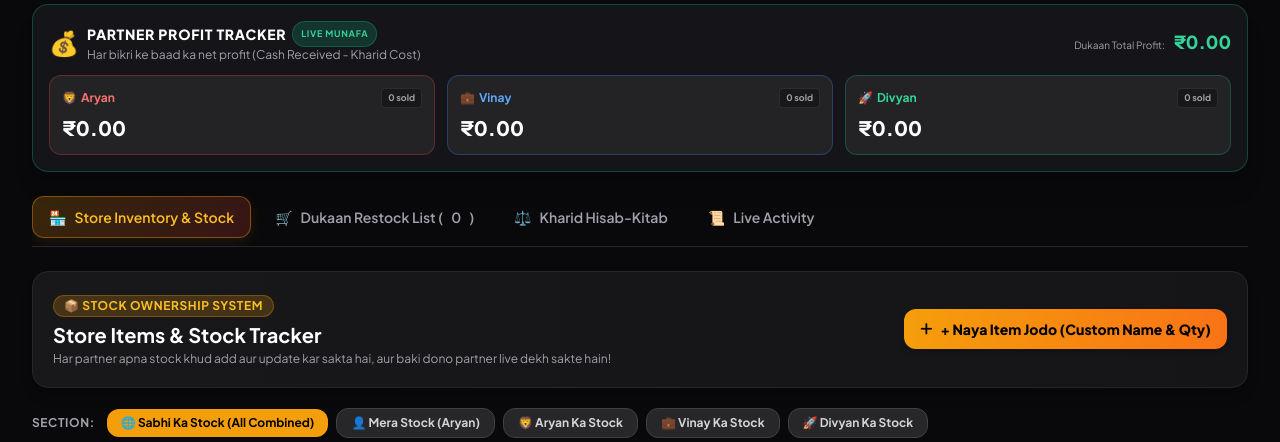
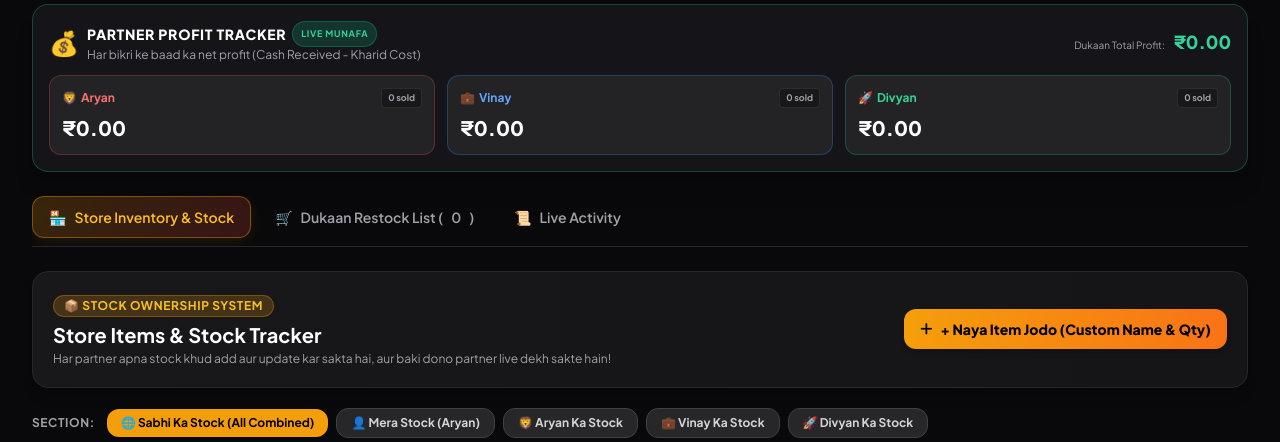
Before and after one commit to aryankumarsingh26/website, a Flask app: page / in a window 1280 px wide. Shown: the part 209-651 px from the top of the page. Run offline with Flask 3, Linux system fonts and the light colour scheme; data comes from the database, SQL or seed files in the repository; data that the repository does not hold is empty; some libraries are stand-ins or nearby versions.

Commit message:
Remove Kharid Hisab-Kitab tab and expense modal as requested

```diff
--- a/public/static/js/app.js
+++ b/public/static/js/app.js
@@ -121,7 +121,6 @@ async function refreshAllData() {
     loadStats(),
     loadItems(),
     loadShopping(),
-    loadExpenses(),
     loadActivity()
   ]);
 }
--- a/static/js/app.js
+++ b/static/js/app.js
@@ -121,7 +121,6 @@ async function refreshAllData() {
     loadStats(),
     loadItems(),
     loadShopping(),
-    loadExpenses(),
     loadActivity()
   ]);
 }
--- a/templates/index.html
+++ b/templates/index.html
@@ -218,9 +218,6 @@
       <button class="tab-btn flex items-center gap-2 px-4 py-2.5 rounded-xl font-semibold text-sm text-zinc-400 hover:text-white hover:bg-zinc-800/60 transition whitespace-nowrap" data-tab="tab-shopping">
         <span>🛒</span> Dukaan Restock List (<span id="shoppingCount">0</span>)
       </button>
-      <button class="tab-btn flex items-center gap-2 px-4 py-2.5 rounded-xl font-semibold text-sm text-zinc-400 hover:text-white hover:bg-zinc-800/60 transition whitespace-nowrap" data-tab="tab-hisab">
-        <span>⚖️</span> Kharid Hisab-Kitab
-      </button>
       <button class="tab-btn flex items-center gap-2 px-4 py-2.5 rounded-xl font-semibold text-sm text-zinc-400 hover:text-white hover:bg-zinc-800/60 transition whitespace-nowrap" data-tab="tab-activity">
         <span>📜</span> Live Activity
       </button>
@@ -328,68 +325,7 @@
     </section>
 
     <!-- =======================================================================
-         TAB 4: HISAB-KITAB (PURCHASES & SPLITS)
-    ======================================================================== -->
-    <section id="tab-hisab" class="tab-content hidden space-y-4 sm:space-y-6">
-
-      <div class="grid grid-cols-1 sm:grid-cols-3 gap-3">
-        <div class="bg-zinc-900 border border-zinc-800 rounded-2xl p-4">
-          <p class="text-[11px] font-semibold text-zinc-400 uppercase tracking-wider">Total Dukaan Kharid (Wholesale)</p>
-          <div class="flex items-baseline gap-1 mt-1 text-xl sm:text-2xl font-black text-white">
-            <span>₹</span><span id="hisabTotalSpent">0.00</span>
-          </div>
-        </div>
-
-        <div class="bg-zinc-900 border border-zinc-800 rounded-2xl p-4">
-          <p class="text-[11px] font-semibold text-zinc-400 uppercase tracking-wider">Per Partner Share (1/3)</p>
-          <div class="flex items-baseline gap-1 mt-1 text-xl sm:text-2xl font-black text-amber-400">
-            <span>₹</span><span id="hisabPerShare">0.00</span>
-          </div>
-        </div>
-
-        <div class="bg-zinc-900 border border-zinc-800 rounded-2xl p-4 flex items-center justify-between">
-          <div>
-            <p class="text-xs font-semibold text-emerald-400 uppercase tracking-wider">Naya Kharid Bill</p>
-            <p class="text-[11px] text-zinc-400 mt-0.5">Dukaan ka kharcha</p>
-          </div>
-          <button id="addExpenseBtn" class="px-3 py-1.5 rounded-xl bg-emerald-500 hover:bg-emerald-400 text-black font-bold text-xs transition">
-            + Add Bill
-          </button>
-        </div>
-      </div>
-
-      <!-- Who owes whom -->
-      <div class="bg-zinc-900 border border-zinc-800 rounded-2xl p-4 shadow-lg">
-        <h4 class="text-xs sm:text-sm font-bold text-amber-400 uppercase tracking-wider mb-2">
-          ⚖️ Faisla (Who Owes Whom?)
-        </h4>
-        <div id="settlementsContainer" class="grid grid-cols-1 sm:grid-cols-2 gap-2.5">
-          <!-- Settlements -->
-        </div>
-      </div>
-
-      <!-- Balances Table -->
-      <div class="bg-zinc-900 border border-zinc-800 rounded-2xl p-4 shadow-lg overflow-x-auto">
-        <h4 class="text-xs sm:text-sm font-bold text-white mb-2">Partners Kharcha & Balance</h4>
-        <table class="w-full text-left text-xs sm:text-sm min-w-[320px]">
-          <thead>
-            <tr class="text-[10px] sm:text-xs uppercase text-zinc-400 border-b border-zinc-800 pb-2">
-              <th class="py-2">Partner</th>
-              <th class="py-2">Dukaan Pe Lagaya</th>
-              <th class="py-2">Hissa</th>
-              <th class="py-2 text-right">Net Balance</th>
-            </tr>
-          </thead>
-          <tbody id="balancesTableBody" class="divide-y divide-zinc-800">
-            <!-- Rows -->
-          </tbody>
-        </table>
-      </div>
-
-    </section>
-
-    <!-- =======================================================================
-         TAB 5: LIVE ACTIVITY LOG
+         TAB 3: LIVE ACTIVITY LOG
     ======================================================================== -->
     <section id="tab-activity" class="tab-content hidden space-y-4">
       <div class="bg-zinc-900 border border-zinc-800 rounded-2xl p-4 sm:p-5 shadow-lg">
@@ -405,7 +341,7 @@
   <!-- =========================================================================
        Mobile Fixed Bottom Navigation Bar
   ========================================================================== -->
-  <nav class="sm:hidden fixed bottom-0 left-0 right-0 z-40 bg-zinc-900/95 backdrop-blur-lg border-t border-zinc-800 px-2 py-1.5 flex items-center justify-around mobile-bottom-nav shadow-2xl">
+  <nav class="sm:hidden fixed bottom-0 left-0 right-0 z-40 bg-zinc-900/95 backdrop-blur-lg border-t border-zinc-800 px-4 py-1.5 flex items-center justify-around mobile-bottom-nav shadow-2xl">
     <button class="mobile-nav-btn active flex flex-col items-center justify-center p-1 text-[10px] font-bold" data-tab="tab-inventory">
       <span class="text-lg nav-icon leading-none mb-0.5">🏪</span>
       <span>Stock</span>
@@ -413,10 +349,6 @@
     <button class="mobile-nav-btn flex flex-col items-center justify-center p-1 text-[10px] font-bold" data-tab="tab-shopping">
       <span class="text-lg nav-icon leading-none mb-0.5">🛒</span>
       <span>Dukaan</span>
-    </button>
-    <button class="mobile-nav-btn flex flex-col items-center justify-center p-1 text-[10px] font-bold" data-tab="tab-hisab">
-      <span class="text-lg nav-icon leading-none mb-0.5">⚖️</span>
-      <span>Hisab</span>
     </button>
     <button class="mobile-nav-btn flex flex-col items-center justify-center p-1 text-[10px] font-bold" data-tab="tab-activity">
       <span class="text-lg nav-icon leading-none mb-0.5">📜</span>
@@ -603,42 +535,7 @@
     </div>
   </div>
 
-  <!-- 4. Add Expense Modal -->
-  <div id="addExpenseModal" class="modal-overlay hidden fixed inset-0 z-50 bg-black/80 backdrop-blur-sm flex items-center justify-center p-3 sm:p-4">
-    <div class="bg-zinc-900 border border-zinc-700 rounded-2xl max-w-md w-full p-5 sm:p-6 shadow-2xl relative animate-in max-h-[90vh] overflow-y-auto">
-      <button class="modal-close-btn absolute top-3.5 right-3.5 text-zinc-400 hover:text-white text-lg p-1">
-        <i class="fa-solid fa-xmark"></i>
-      </button>
-      <div class="flex items-center gap-2.5 mb-3.5">
-        <span class="text-2xl sm:text-3xl">💰</span>
-        <div>
-          <h3 class="text-base sm:text-lg font-bold text-white">Dukaan Kharid Bill Jodo</h3>
-          <p class="text-[11px] text-zinc-400">Sabhi 3 doston mein barabar batega (1/3)</p>
-        </div>
-      </div>
-      <form id="addExpenseForm" class="space-y-3">
-        <div>
-          <label class="block text-xs font-semibold text-zinc-300 mb-1">Kis Cheez Ka Bill Hai? *</label>
-          <input type="text" id="expenseTitle" placeholder="Eg: Maggi 24 pack wholesale, Kurkure carton" required class="w-full bg-zinc-800 text-xs sm:text-sm px-3 py-2 rounded-xl border border-zinc-700 text-white focus:outline-none focus:border-amber-500" />
-        </div>
-        <div>
-          <label class="block text-xs font-semibold text-zinc-300 mb-1">Total Paisa (₹) *</label>
-          <input type="number" step="0.5" id="expenseAmount" placeholder="240" required class="w-full bg-zinc-800 text-sm px-3 py-2 rounded-xl border border-zinc-700 text-emerald-400 font-bold focus:outline-none focus:border-emerald-500" />
-        </div>
-        <div>
-          <label class="block text-xs font-semibold text-zinc-300 mb-1">Kisne Pay Kiya? (Payer)</label>
-          <select id="expensePayerSelect" class="w-full bg-zinc-800 text-xs sm:text-sm px-3 py-2 rounded-xl border border-zinc-700 text-white focus:outline-none focus:border-amber-500">
-            <!-- Dynamic users -->
-          </select>
-        </div>
-        <button type="submit" class="w-full py-2.5 rounded-xl bg-emerald-500 hover:bg-emerald-400 text-black font-bold text-xs sm:text-sm shadow-md transition active:scale-98">
-          Add to Hisab-Kitab
-        </button>
-      </form>
-    </div>
-  </div>
-
-  <!-- 5. Wi-Fi Share Modal -->
+  <!-- 4. Wi-Fi Share Modal -->
   <div id="wifiModal" class="modal-overlay hidden fixed inset-0 z-50 bg-black/80 backdrop-blur-sm flex items-center justify-center p-3 sm:p-4">
     <div class="bg-zinc-900 border border-zinc-700 rounded-2xl max-w-md w-full p-5 sm:p-6 shadow-2xl relative animate-in text-center max-h-[90vh] overflow-y-auto">
       <button class="modal-close-btn absolute top-3.5 right-3.5 text-zinc-400 hover:text-white text-lg p-1">
```
